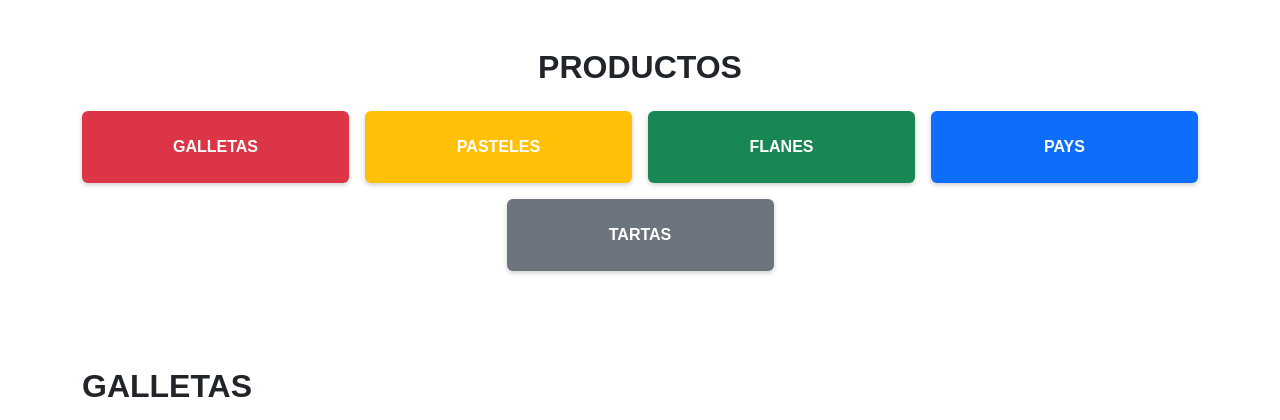
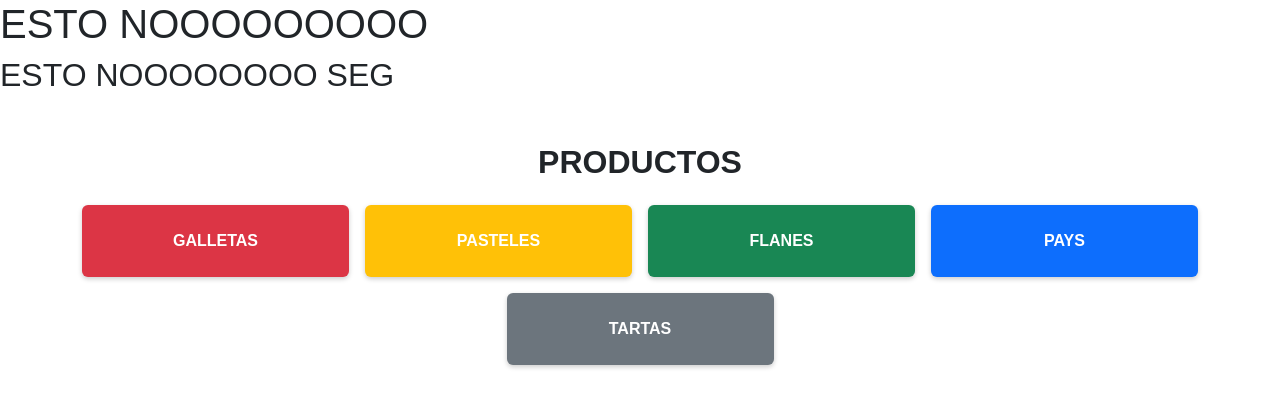
Before and after one commit to Juan4r/ProyectoDulceAntojito, a PHP site: page /productos/galletas.php in a window 1280 px wide. Shown: the part 84-504 px from the top of the page. Run offline with PHP 8.4, Linux system fonts and the light colour scheme.

Commit message:
correccion en gslletas.php

```diff
--- a/productos/galletas.php
+++ b/productos/galletas.php
@@ -14,6 +14,8 @@
 <body>
 
  <?php include'../navbar.php'; ?>
+ <h1>ESTO NOOOOOOOOO</h1>
+ <H2>ESTO NOOOOOOOO SEG </H2>
 
  <section class="container text-center my-5">
     <h2 class="mb-4 fw-bold text-uppercase text-dark">Productos</h2>
```
